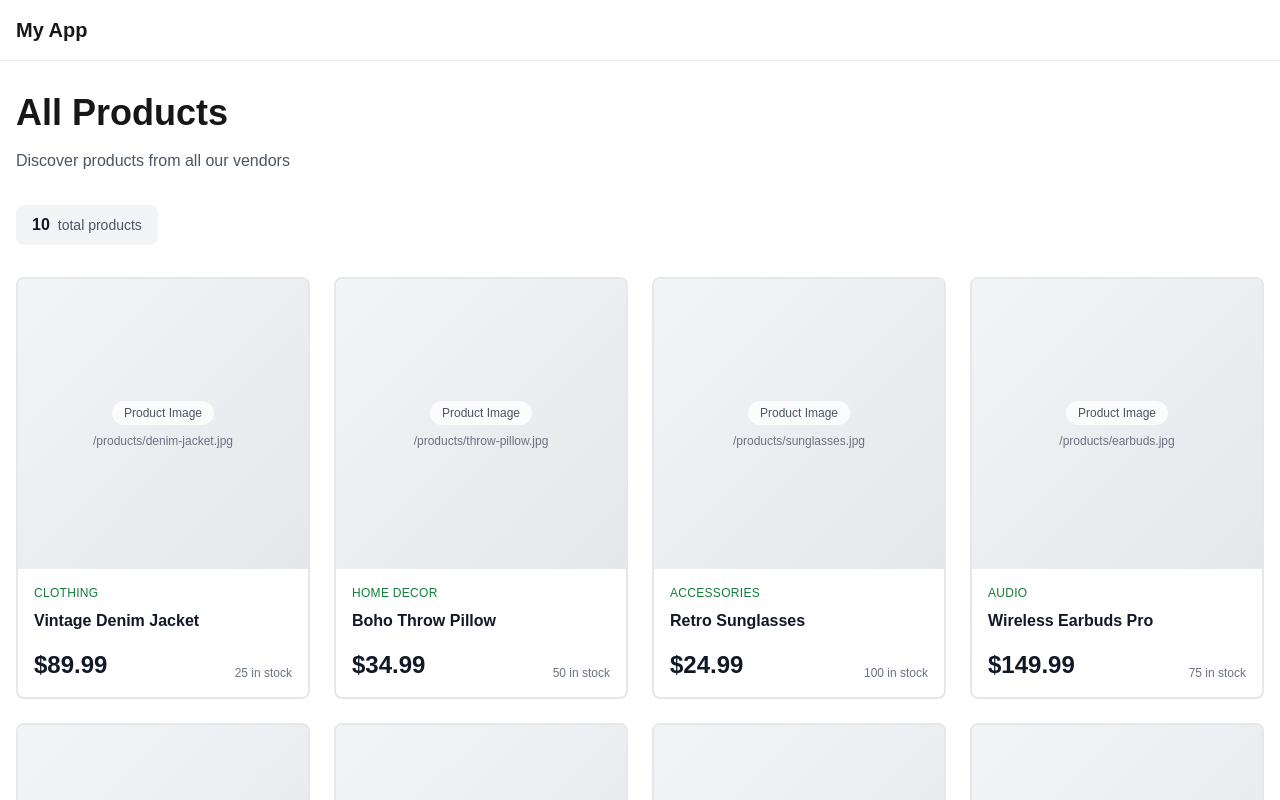
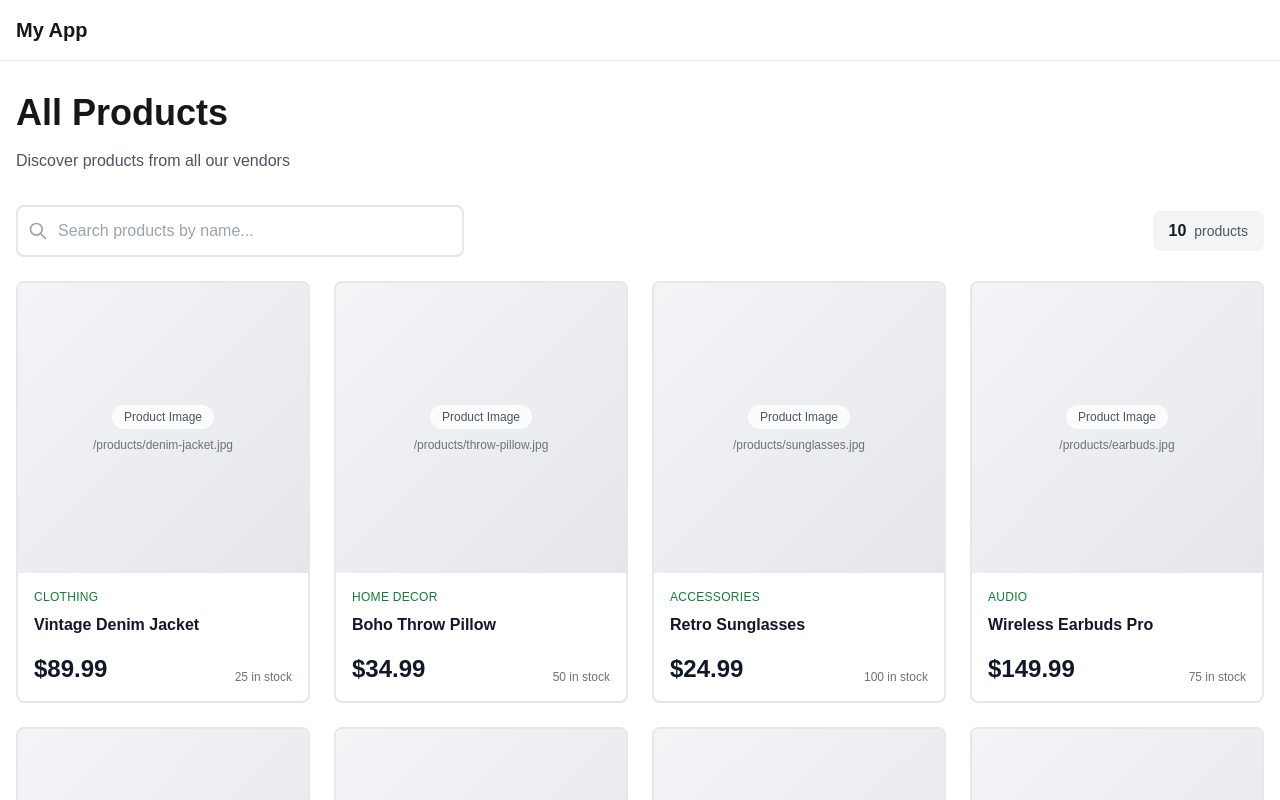
Before and after one commit to Ogechimak/Frontend_Task, a Next.js app in the folder padisquare_vendors/: page /products in a window 1280 px wide. Shown: the top 800 px of the page. Built offline with nearby package versions, Linux system fonts and the light colour scheme.

Commit message:
Product search functionality was added

```diff
--- a/padisquare_vendors/app/products/page.tsx
+++ b/padisquare_vendors/app/products/page.tsx
@@ -1,5 +1,5 @@
 import { getAllProducts } from '@/lib/data/vendors';
-import ProductGrid from '@/components/layout/ProductGrid';
+import SearchableProductGrid from '@/components/layout/SearchableProductGrid';
 import type { Metadata } from 'next';
 
 export const metadata: Metadata = {
@@ -19,16 +19,7 @@ export default function AllProductsPage() {
         </p>
       </div>
 
-      <div className="flex items-center gap-2 px-4 py-2 bg-gray-100 dark:bg-gray-800 rounded-lg inline-flex">
-        <span className="font-semibold text-gray-900 dark:text-white">
-          {products.length}
-        </span>
-        <span className="text-gray-600 dark:text-gray-400 text-sm">
-          total products
-        </span>
-      </div>
-
-      <ProductGrid products={products} />
+      <SearchableProductGrid products={products} />
     </div>
   );
 }
--- a/padisquare_vendors/app/site/[vendorSlug]/page.tsx
+++ b/padisquare_vendors/app/site/[vendorSlug]/page.tsx
@@ -3,7 +3,7 @@ import { getVendorBySlug } from '@/lib/data/vendors';
 import type { Metadata } from 'next';
 import HeroSection from '@/components/layout/HeroSection';
 import VendorHeader from '@/components/layout/VendorHeader';
-import ProductGrid from '@/components/layout/ProductGrid';
+import SearchableProductGrid from '@/components/layout/SearchableProductGrid';
 
 export async function generateMetadata({
   params,
@@ -49,23 +49,18 @@ export default function VendorPage({
 
       {/* Products Section */}
       <div className="border-t pt-8">
-        <div className="flex flex-col sm:flex-row sm:items-center sm:justify-between gap-4 mb-6">
-          <h2 className="text-xl sm:text-2xl font-bold text-gray-900 dark:text-white">
+        <div className="mb-6">
+          <h2 className="text-xl sm:text-2xl font-bold text-gray-900 dark:text-white mb-2">
             Products
           </h2>
-          <div className="inline-flex items-center gap-2 px-4 py-2 bg-brand-50 dark:bg-brand-900/30 rounded-lg border border-brand-200 dark:border-brand-800">
-            <span className="text-brand-700 dark:text-brand-300 font-semibold">
-              {vendor.products.length}
-            </span>
-            <span className="text-gray-600 dark:text-gray-400 text-sm">
-              {vendor.products.length === 1 ? 'product' : 'products'}
-            </span>
-          </div>
+          <p className="text-sm text-gray-600 dark:text-gray-400">
+            Browse and search through {vendor.name}'s products
+          </p>
         </div>
 
-        <ProductGrid
+        <SearchableProductGrid
           products={vendor.products}
-          emptyMessage={`${vendor.name} has no products yet.`}
+          showSearch={vendor.products.length > 3}
         />
       </div>
     </div>
--- a/padisquare_vendors/components/layout/ProductGrid.tsx
+++ b/padisquare_vendors/components/layout/ProductGrid.tsx
@@ -14,6 +14,21 @@ export default function ProductGrid({
     return (
       <div className="flex flex-col items-center justify-center py-12 px-4">
         <div className="text-center space-y-2">
+          <div className="inline-flex items-center justify-center w-16 h-16 rounded-full bg-gray-100 dark:bg-gray-800 mb-4">
+            <svg
+              className="w-8 h-8 text-gray-400"
+              fill="none"
+              stroke="currentColor"
+              viewBox="0 0 24 24"
+            >
+              <path
+                strokeLinecap="round"
+                strokeLinejoin="round"
+                strokeWidth={2}
+                d="M20 13V6a2 2 0 00-2-2H6a2 2 0 00-2 2v7m16 0v5a2 2 0 01-2 2H6a2 2 0 01-2-2v-5m16 0h-2.586a1 1 0 00-.707.293l-2.414 2.414a1 1 0 01-.707.293h-3.172a1 1 0 01-.707-.293l-2.414-2.414A1 1 0 006.586 13H4"
+              />
+            </svg>
+          </div>
           <p className="text-lg text-gray-600 dark:text-gray-400">
             {emptyMessage}
           </p>
--- /dev/null
+++ b/padisquare_vendors/components/layout/SearchableProductGrid.tsx
@@ -0,0 +1,74 @@
+'use client';
+
+import { useState, useCallback } from 'react';
+import type { Product } from '@/lib/types/vendor';
+import ProductGrid from '@/components/layout/ProductGrid';
+import SearchBar from '@/components/ui/SearchBar';
+
+interface SearchableProductGridProps {
+  products: Product[];
+  showSearch?: boolean;
+}
+
+export default function SearchableProductGrid({
+  products,
+  showSearch = true
+}: SearchableProductGridProps) {
+  const [searchQuery, setSearchQuery] = useState('');
+
+  // Filter products based on search query (case-insensitive)
+  const filteredProducts = products.filter((product) =>
+    product.name.toLowerCase().includes(searchQuery.toLowerCase())
+  );
+
+  // Memoize callback to prevent unnecessary re-renders
+  const handleSearch = useCallback((query: string) => {
+    setSearchQuery(query);
+  }, []);
+
+  return (
+    <div className="space-y-6">
+      {/* Search Bar */}
+      {showSearch && (
+        <div className="flex flex-col sm:flex-row gap-4 items-start sm:items-center justify-between">
+          <div className="w-full sm:max-w-md">
+            <SearchBar
+              onSearch={handleSearch}
+              placeholder="Search products by name..."
+            />
+          </div>
+
+          {/* Results Count */}
+          <div className="flex items-center gap-2 px-4 py-2 bg-gray-100 dark:bg-gray-800 rounded-lg">
+            <span className="font-semibold text-gray-900 dark:text-white">
+              {filteredProducts.length}
+            </span>
+            <span className="text-gray-600 dark:text-gray-400 text-sm">
+              {searchQuery ? 'results' : 'products'}
+            </span>
+          </div>
+        </div>
+      )}
+
+      {/* No Results Message */}
+      {searchQuery && filteredProducts.length === 0 && (
+        <div className="text-center py-12">
+          <p className="text-lg text-gray-600 dark:text-gray-400 mb-2">
+            No products found for "<span className="font-semibold">{searchQuery}</span>"
+          </p>
+          <p className="text-sm text-gray-500 dark:text-gray-500">
+            Try adjusting your search term
+          </p>
+        </div>
+      )}
+
+      {/* Product Grid */}
+      {filteredProducts.length > 0 && (
+        <ProductGrid
+          products={filteredProducts}
+          emptyMessage="No products available."
+        />
+      )}
+    </div>
+  );
+}
--- /dev/null
+++ b/padisquare_vendors/components/ui/SearchBar.tsx
@@ -0,0 +1,79 @@
+'use client';
+
+import { useState, useEffect } from 'react';
+
+interface SearchBarProps {
+  onSearch: (query: string) => void;
+  placeholder?: string;
+  initialValue?: string;
+}
+
+export default function SearchBar({
+  onSearch,
+  placeholder = "Search products...",
+  initialValue = ""
+}: SearchBarProps) {
+  const [query, setQuery] = useState(initialValue);
+
+  // Real-time filtering as user types
+  useEffect(() => {
+    onSearch(query);
+  }, [query, onSearch]);
+
+  const handleClear = () => {
+    setQuery('');
+  };
+
+  return (
+    <div className="relative">
+      {/* Search Icon */}
+      <div className="absolute inset-y-0 left-0 flex items-center pl-3 pointer-events-none">
+        <svg
+          className="w-5 h-5 text-gray-400"
+          fill="none"
+          stroke="currentColor"
+          viewBox="0 0 24 24"
+        >
+          <path
+            strokeLinecap="round"
+            strokeLinejoin="round"
+            strokeWidth={2}
+            d="M21 21l-6-6m2-5a7 7 0 11-14 0 7 7 0 0114 0z"
+          />
+        </svg>
+      </div>
+
+      {/* Search Input */}
+      <input
+        type="text"
+        value={query}
+        onChange={(e) => setQuery(e.target.value)}
+        placeholder={placeholder}
+        className="w-full pl-10 pr-10 py-3 border-2 border-gray-200 dark:border-gray-700 rounded-lg bg-white dark:bg-gray-900 text-gray-900 dark:text-white placeholder-gray-400 focus:outline-none focus:border-brand-500 focus:ring-2 focus:ring-brand-500/20 transition-all"
+      />
+
+      {/* Clear Button */}
+      {query && (
+        <button
+          onClick={handleClear}
+          className="absolute inset-y-0 right-0 flex items-center pr-3 text-gray-400 hover:text-gray-600 dark:hover:text-gray-300 transition-colors"
+          aria-label="Clear search"
+        >
+          <svg
+            className="w-5 h-5"
+            fill="none"
+            stroke="currentColor"
+            viewBox="0 0 24 24"
+          >
+            <path
+              strokeLinecap="round"
+              strokeLinejoin="round"
+              strokeWidth={2}
+              d="M6 18L18 6M6 6l12 12"
+            />
+          </svg>
+        </button>
+      )}
+    </div>
+  );
+}
```
